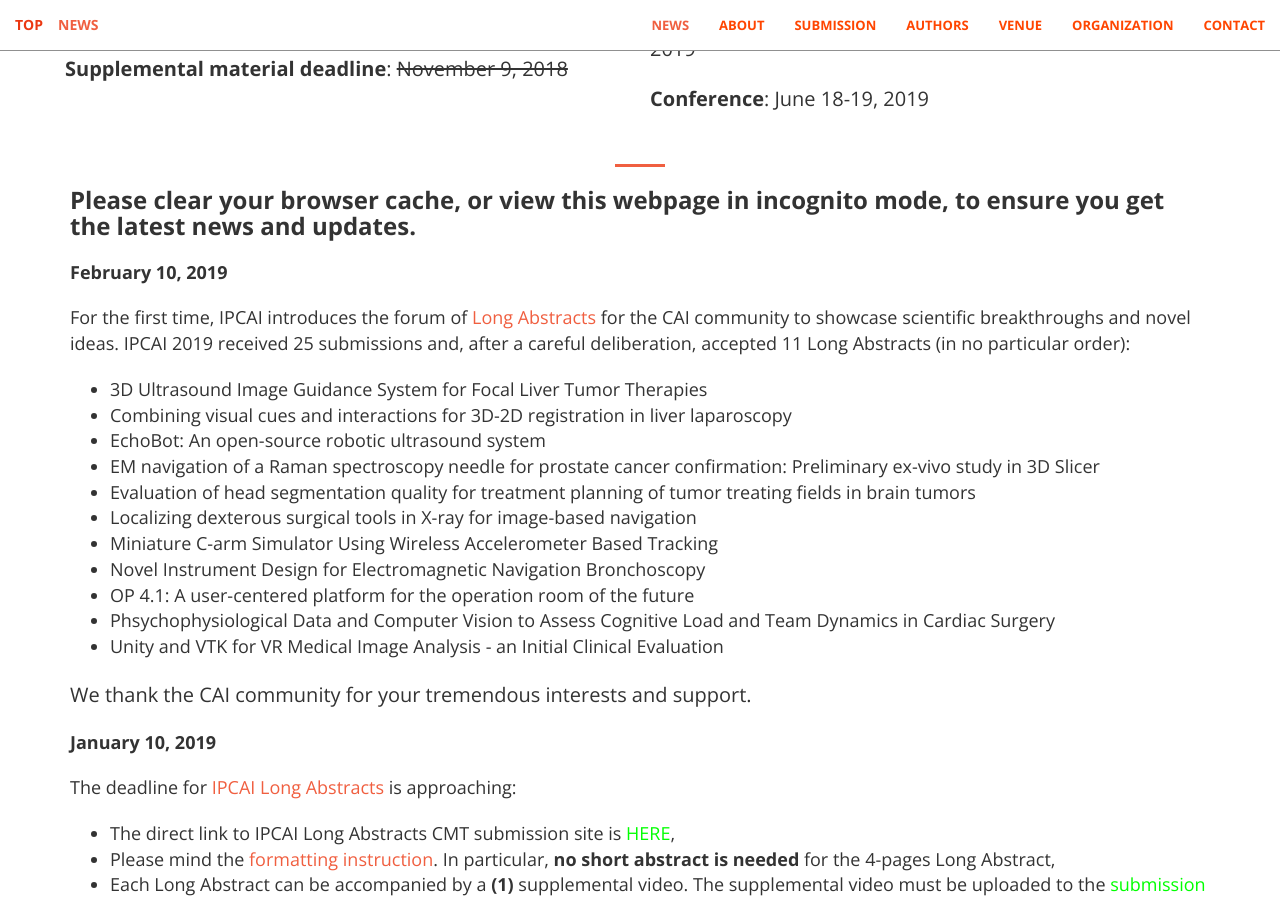
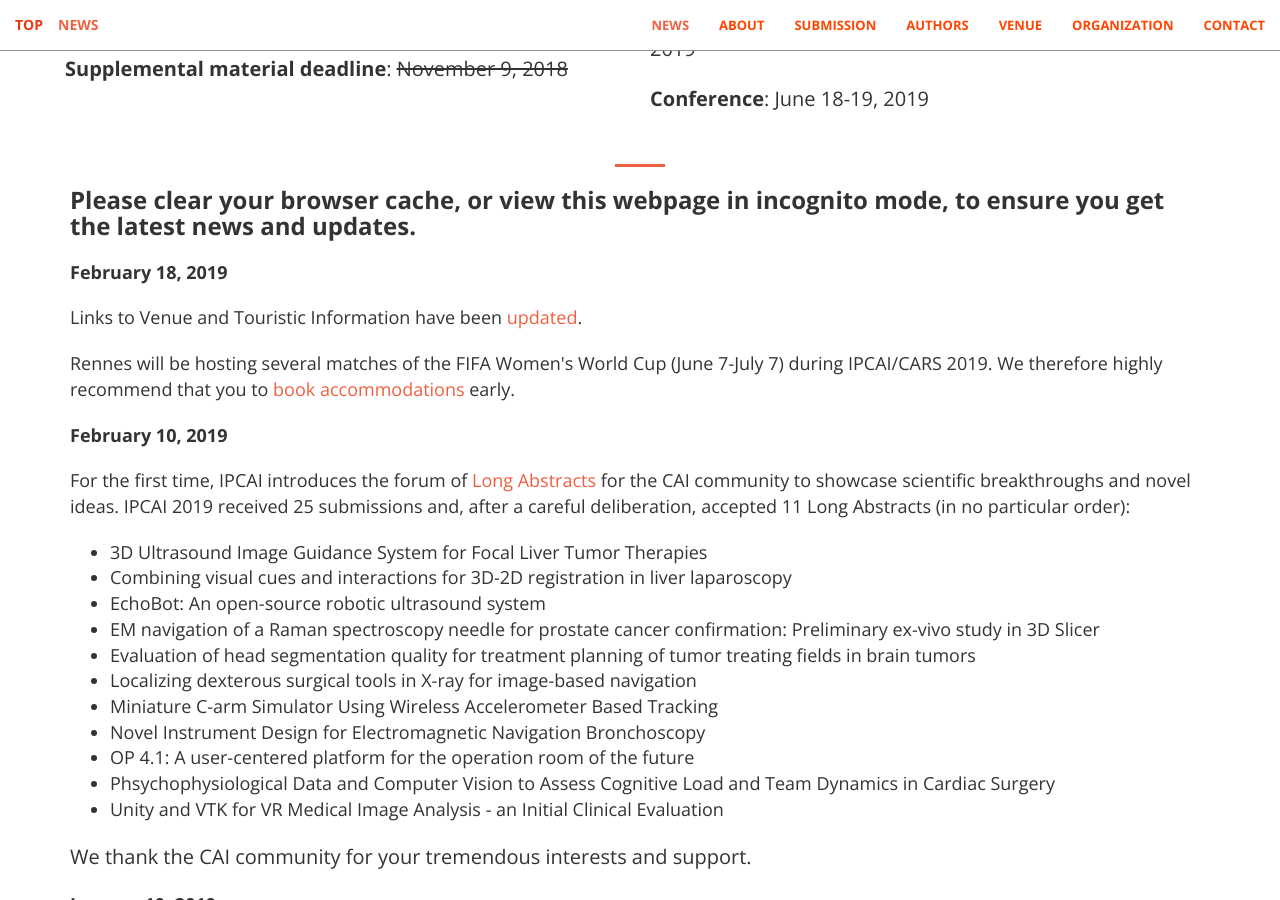
Before and after one commit to ipcai2021/ipcai2021.github.io, a Jekyll site: the page built from index.html, in a window 1280 px wide and 900 px high, scrolled down 1142 px. Built offline with Jekyll 4.4.1, drawn with Linux system fonts in a browser that asks for light colours.

Commit message:
dated links to CARS and announcement for accommodation

```diff
--- a/_includes/news.html
+++ b/_includes/news.html
@@ -72,6 +72,15 @@
                         </h3>
                     </dl>
                     <dl>
+                        <dt>February 18, 2019</dt><p><dd>
+                            Links to Venue and Touristic Information have been <a class="page-scroll" href="#venue">updated</a>.
+
+                        </dd></p>
+                        <p><dd>Rennes will be hosting several matches of the FIFA Women's World Cup (June 7-July 7) during IPCAI/CARS 2019.
+
+                                We therefore highly recommend that you to <a href="https://www.cars2019.org/prepare-your-trip" target="_blank">book accommodations</a> early.</dd></p>
+                    </dl>
+                    <dl>
                         <dt>February 10, 2019</dt><p><dd>
                             For the first time, IPCAI introduces the forum of <a class="page-scroll" href="#CFPLA">Long Abstracts</a> for the CAI community to showcase scientific breakthroughs and novel ideas. IPCAI 2019 received 25 submissions and, after a careful deliberation, accepted 11 Long Abstracts (in no particular order): </p>
 
--- a/_includes/venue.html
+++ b/_includes/venue.html
@@ -16,7 +16,9 @@
     <div class="container-fluid">
         <div class="row no-gutter">
             <div class="col-lg-4 col-sm-6">
-                <a href="https://www.cars2019.org/touristic-information" target="_blank" class="portfolio-box">
+
+                    <a href="https://www.cars2019.org/prepare-your-trip" target="_blank" class="portfolio-box">
+                <!--<a href="https://www.cars2019.org/touristic-information" target="_blank" class="portfolio-box">-->
                     <img src="img/rennes/Rennes_church_wide.png" class="img-responsive" alt="">
                     <div class="portfolio-box-caption">
                         <div class="portfolio-box-caption-content">
@@ -31,7 +33,8 @@
                 </a>
             </div>
             <div class="col-lg-4 col-sm-6">
-                <a href="https://www.cars2019.org/venue" target="_blank" class="portfolio-box">
+                    <a href="https://www.cars2019.org/access" target="_blank" class="portfolio-box">
+                <!--<a href="https://www.cars2019.org/venue" target="_blank" class="portfolio-box">-->
                     <img src="img/rennes/Rennes_lecture_Hall_crop.jpg" class="img-responsive" alt="">
                     <div class="portfolio-box-caption">
                         <div class="portfolio-box-caption-content">
```
